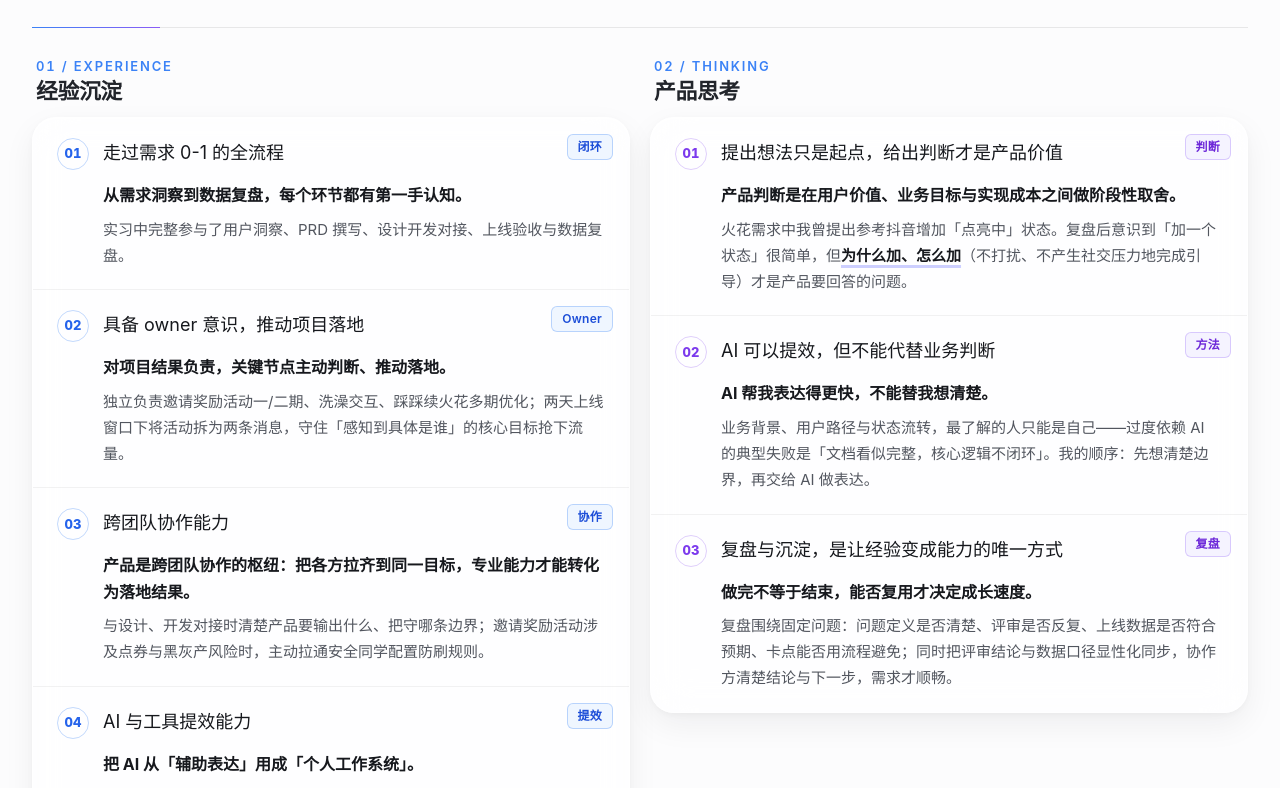
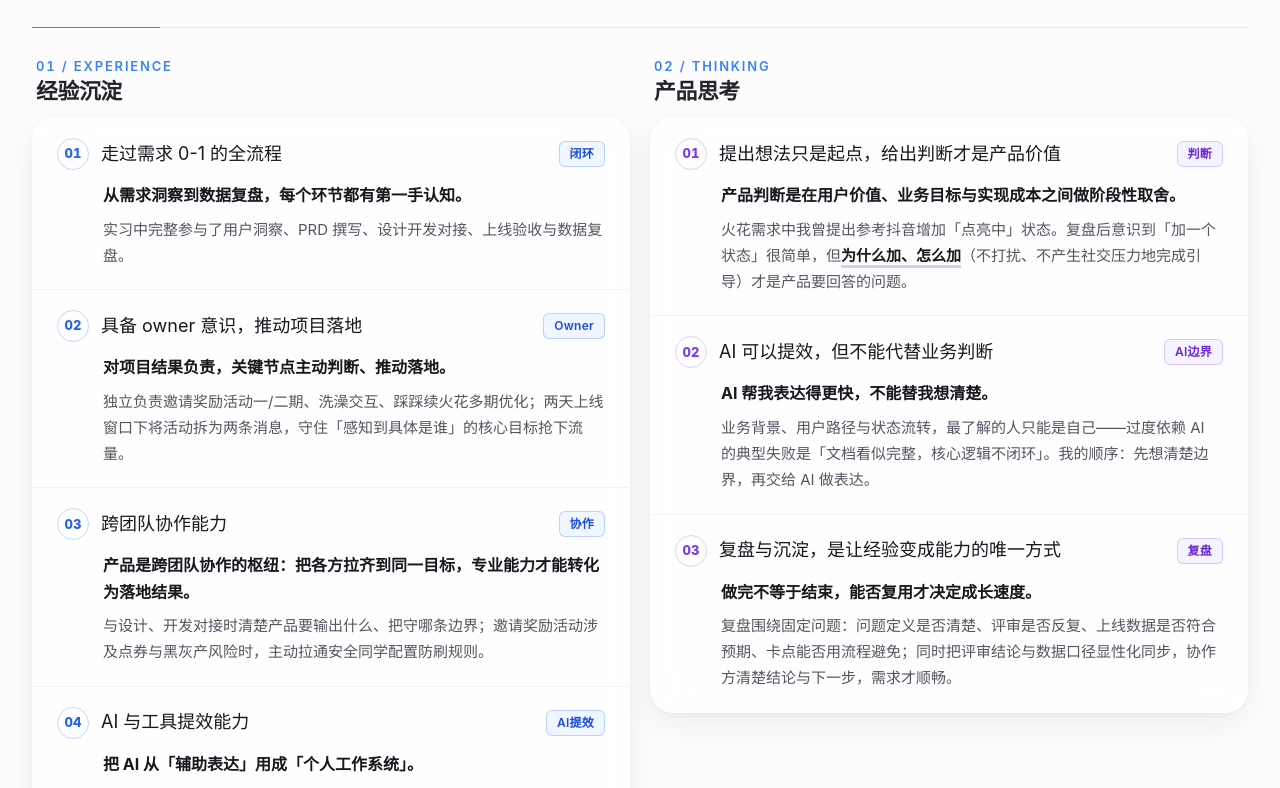
Before and after one commit to kajun2002/portfolio-site, a React (Vite) app: page /#about in a window 1280 px wide. Shown: the part 2364-3152 px from the top of the page. Built offline with nearby package versions, Linux system fonts and the light colour scheme.

Commit message:
Align tags with card titles inline and rename tags

```diff
--- a/app/globals.css
+++ b/app/globals.css
@@ -573,19 +573,20 @@ img { display:block; max-width:100%; }
 .reflection-group-head { display:flex; align-items:flex-start; flex-direction:column; gap:var(--sp-1); margin-bottom:var(--sp-3); padding-inline:var(--sp-1); }
 .reflection-group-head .t-title-2 { margin:0; }
 .reflection-list { overflow:hidden; border:1px solid var(--glass-line); border-radius:var(--r-lg); background:var(--glass-2); box-shadow:var(--shadow-glass); -webkit-backdrop-filter:var(--glass-blur-md); backdrop-filter:var(--glass-blur-md); }
-.reflection-item { position:relative; padding:var(--sp-5) var(--sp-6); }
-.reflection-tag { position:absolute; top:var(--sp-4); right:var(--sp-4); padding:3px 10px; border:1px solid var(--border-brand); border-radius:6px; color:var(--brand-700); background:var(--brand-50); font-size:12px; font-weight:600; letter-spacing:.02em; white-space:nowrap; }
+.reflection-item { padding:var(--sp-5) var(--sp-6); }
+.reflection-tag { flex:0 0 auto; padding:3px 10px; border:1px solid var(--border-brand); border-radius:6px; color:var(--brand-700); background:var(--brand-50); font-size:12px; font-weight:600; letter-spacing:.02em; white-space:nowrap; }
 .reflection-thinking .reflection-tag { color:var(--violet-700); background:var(--violet-50); border-color:rgba(139,92,246,.28); }
 .reflection-item + .reflection-item { border-top:1px solid var(--border-hairline); }
-.reflection-item-head { display:grid; grid-template-columns:34px minmax(0,1fr); gap:var(--sp-3); align-items:start; }
-.reflection-item-head>span { display:grid; place-items:center; width:32px; height:32px; border:1px solid var(--border-brand); border-radius:50%; color:var(--brand-600); font-size:13px; font-weight:800; }
-.reflection-item h4 { margin:2px 0 0; color:var(--ink-900); font-size:18px; line-height:1.45; }
+.reflection-item-head { display:flex; align-items:center; gap:var(--sp-3); }
+.reflection-item-head>.tnum { display:grid; place-items:center; flex:0 0 32px; width:32px; height:32px; border:1px solid var(--border-brand); border-radius:50%; color:var(--brand-600); font-size:13px; font-weight:800; }
+.reflection-item-head>h4 { flex:1 1 auto; min-width:0; margin:0; }
+.reflection-item h4 { color:var(--ink-900); font-size:18px; line-height:1.45; }
 .reflection-item p { margin:var(--sp-3) 0 0 46px; color:var(--ink-700); font-size:15px; line-height:1.75; }
 .reflection-item p+p { margin-top:var(--sp-2); }
 .reflection-item p strong { color:var(--ink-900); font-weight:750; text-decoration:underline; text-decoration-color:rgba(91,98,255,.3); text-decoration-thickness:3px; text-underline-offset:4px; }
 .reflection-item .reflection-key { color:var(--ink-900); font-size:16px; font-weight:750; line-height:1.65; }
 .reflection-item .reflection-support { color:var(--ink-600); }
-.reflection-thinking .reflection-item-head>span { color:var(--violet-600); border-color:rgba(124,58,237,.24); }
+.reflection-thinking .reflection-item-head>.tnum { color:var(--violet-600); border-color:rgba(124,58,237,.24); }
 .reflection-finale { margin-top:var(--sp-5); padding:var(--sp-7); border:1px solid var(--border-brand); border-radius:var(--r-lg); background:var(--glass-3); box-shadow:var(--shadow-glass); -webkit-backdrop-filter:var(--glass-blur-md); backdrop-filter:var(--glass-blur-md); }
 .reflection-finale>.t-overline { display:block; margin-bottom:var(--sp-3); }
 .reflection-finale p { margin-top:var(--sp-3); color:var(--ink-600); font-size:15px; line-height:1.7; }
--- a/app/page.tsx
+++ b/app/page.tsx
@@ -172,26 +172,22 @@ export default function Home() {
               </header>
               <div className="reflection-list">
                 <article className="reflection-item">
-                  <span className="reflection-tag">闭环</span>
-                  <div className="reflection-item-head"><span className="tnum">01</span><h4>走过需求 0-1 的全流程</h4></div>
+                  <div className="reflection-item-head"><span className="tnum">01</span><h4>走过需求 0-1 的全流程</h4><span className="reflection-tag">闭环</span></div>
                   <p className="reflection-key">从需求洞察到数据复盘，每个环节都有第一手认知。</p>
                   <p className="reflection-support">实习中完整参与了用户洞察、PRD 撰写、设计开发对接、上线验收与数据复盘。</p>
                 </article>
                 <article className="reflection-item">
-                  <span className="reflection-tag">Owner</span>
-                  <div className="reflection-item-head"><span className="tnum">02</span><h4>具备 owner 意识，推动项目落地</h4></div>
+                  <div className="reflection-item-head"><span className="tnum">02</span><h4>具备 owner 意识，推动项目落地</h4><span className="reflection-tag">Owner</span></div>
                   <p className="reflection-key">对项目结果负责，关键节点主动判断、推动落地。</p>
                   <p className="reflection-support">独立负责邀请奖励活动一/二期、洗澡交互、踩踩续火花多期优化；两天上线窗口下将活动拆为两条消息，守住「感知到具体是谁」的核心目标抢下流量。</p>
                 </article>
                 <article className="reflection-item">
-                  <span className="reflection-tag">协作</span>
-                  <div className="reflection-item-head"><span className="tnum">03</span><h4>跨团队协作能力</h4></div>
+                  <div className="reflection-item-head"><span className="tnum">03</span><h4>跨团队协作能力</h4><span className="reflection-tag">协作</span></div>
                   <p className="reflection-key">产品是跨团队协作的枢纽：把各方拉齐到同一目标，专业能力才能转化为落地结果。</p>
                   <p className="reflection-support">与设计、开发对接时清楚产品要输出什么、把守哪条边界；邀请奖励活动涉及点券与黑灰产风险时，主动拉通安全同学配置防刷规则。</p>
                 </article>
                 <article className="reflection-item">
-                  <span className="reflection-tag">提效</span>
-                  <div className="reflection-item-head"><span className="tnum">04</span><h4>AI 与工具提效能力</h4></div>
+                  <div className="reflection-item-head"><span className="tnum">04</span><h4>AI 与工具提效能力</h4><span className="reflection-tag">AI提效</span></div>
                   <p className="reflection-key">把 AI 从「辅助表达」用成「个人工作系统」。</p>
                   <p className="reflection-support">用 AI 生成 HTML 原型、概念视觉图与简易 Demo；把高频工作沉淀为可复用方法——整理数据埋点与需求文档 skill，将标准流程、注意事项、AI 易错点固化下来。</p>
                 </article>
@@ -205,20 +201,17 @@ export default function Home() {
               </header>
               <div className="reflection-list">
                 <article className="reflection-item">
-                  <span className="reflection-tag">判断</span>
-                  <div className="reflection-item-head"><span className="tnum">01</span><h4>提出想法只是起点，给出判断才是产品价值</h4></div>
+                  <div className="reflection-item-head"><span className="tnum">01</span><h4>提出想法只是起点，给出判断才是产品价值</h4><span className="reflection-tag">判断</span></div>
                   <p className="reflection-key">产品判断是在用户价值、业务目标与实现成本之间做阶段性取舍。</p>
                   <p className="reflection-support">火花需求中我曾提出参考抖音增加「点亮中」状态。复盘后意识到「加一个状态」很简单，但<strong>为什么加、怎么加</strong>（不打扰、不产生社交压力地完成引导）才是产品要回答的问题。</p>
                 </article>
                 <article className="reflection-item">
-                  <span className="reflection-tag">方法</span>
-                  <div className="reflection-item-head"><span className="tnum">02</span><h4>AI 可以提效，但不能代替业务判断</h4></div>
+                  <div className="reflection-item-head"><span className="tnum">02</span><h4>AI 可以提效，但不能代替业务判断</h4><span className="reflection-tag">AI边界</span></div>
                   <p className="reflection-key">AI 帮我表达得更快，不能替我想清楚。</p>
                   <p className="reflection-support">业务背景、用户路径与状态流转，最了解的人只能是自己——过度依赖 AI 的典型失败是「文档看似完整，核心逻辑不闭环」。我的顺序：先想清楚边界，再交给 AI 做表达。</p>
                 </article>
                 <article className="reflection-item">
-                  <span className="reflection-tag">复盘</span>
-                  <div className="reflection-item-head"><span className="tnum">03</span><h4>复盘与沉淀，是让经验变成能力的唯一方式</h4></div>
+                  <div className="reflection-item-head"><span className="tnum">03</span><h4>复盘与沉淀，是让经验变成能力的唯一方式</h4><span className="reflection-tag">复盘</span></div>
                   <p className="reflection-key">做完不等于结束，能否复用才决定成长速度。</p>
                   <p className="reflection-support">复盘围绕固定问题：问题定义是否清楚、评审是否反复、上线数据是否符合预期、卡点能否用流程避免；同时把评审结论与数据口径显性化同步，协作方清楚结论与下一步，需求才顺畅。</p>
                 </article>
```
